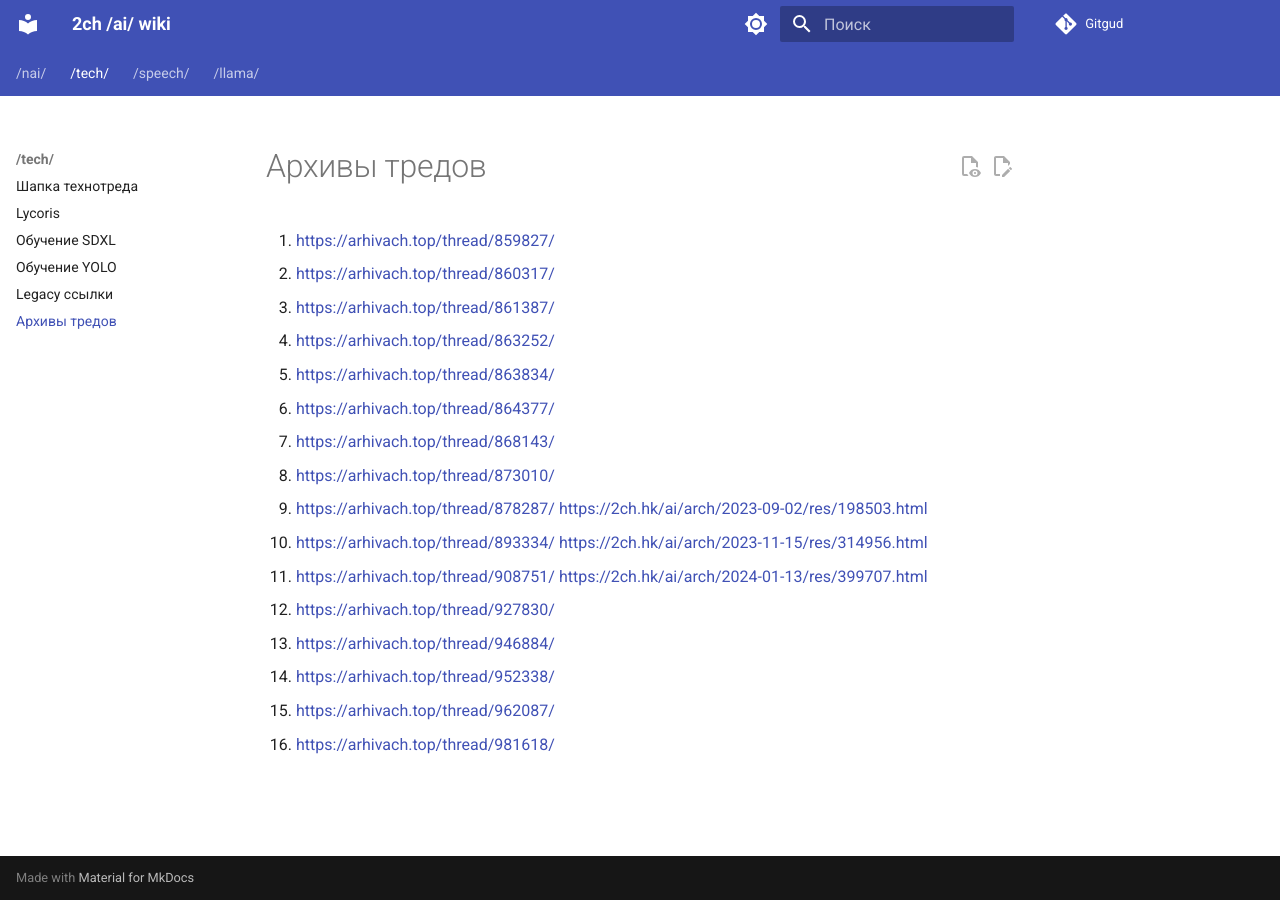
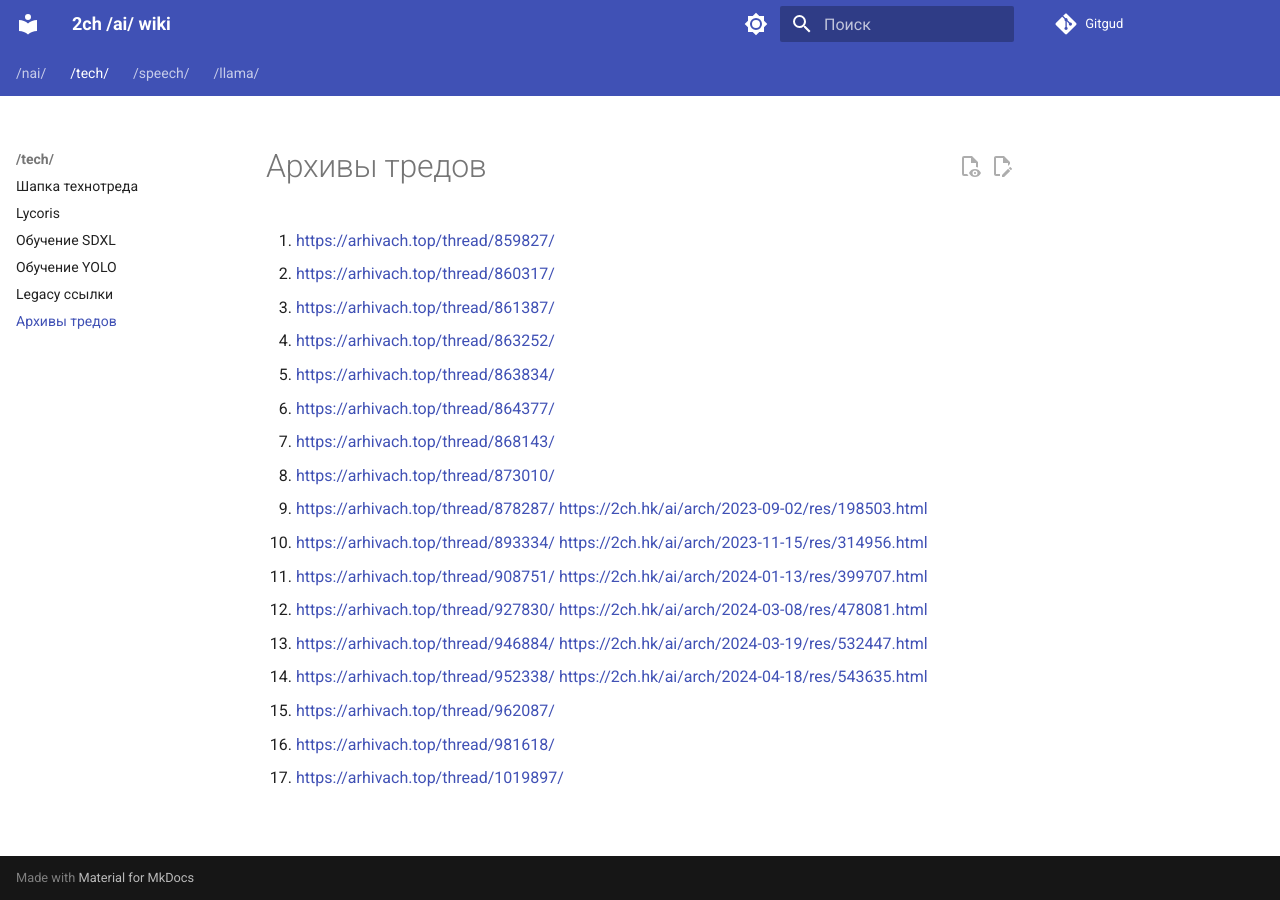
Before and after one commit to 2ch-ai/wiki, an MkDocs documentation site: the page built from docs/tech/old_threads.md, in a window 1280 px wide. Built offline with MkDocs 1.6.1 and Material for MkDocs 9.7.7, drawn with Linux system fonts in a browser that asks for light colours; some of the changed lines change nothing that is shown.

Commit message:
Update old_threads.md

```diff
--- a/docs/tech/old_threads.md
+++ b/docs/tech/old_threads.md
@@ -1,16 +1,17 @@
-1. [https://arhivach.top/thread/859827/](https://arhivach.top/thread/859827/)
-2. [https://arhivach.top/thread/860317/](https://arhivach.top/thread/860317/)
-3. [https://arhivach.top/thread/861387/](https://arhivach.top/thread/861387/)
-4. [https://arhivach.top/thread/863252/](https://arhivach.top/thread/863252/)
-5. [https://arhivach.top/thread/863834/](https://arhivach.top/thread/863834/)
-6. [https://arhivach.top/thread/864377/](https://arhivach.top/thread/864377/)
-7. [https://arhivach.top/thread/868143/](https://arhivach.top/thread/868143/)
-8. [https://arhivach.top/thread/873010/](https://arhivach.top/thread/873010/)
-9. [https://arhivach.top/thread/878287/](https://arhivach.top/thread/878287/) [https://2ch.hk/ai/arch/2023-09-02/res/198503.html](https://2ch.hk/ai/arch/2023-09-02/res/198503.html)
-10. [https://arhivach.top/thread/893334/](https://arhivach.top/thread/893334/) [https://2ch.hk/ai/arch/2023-11-15/res/314956.html](https://2ch.hk/ai/arch/2023-11-15/res/314956.html)
-11. [https://arhivach.top/thread/908751/](https://arhivach.top/thread/908751/) [https://2ch.hk/ai/arch/2024-01-13/res/399707.html](https://2ch.hk/ai/arch/2024-01-13/res/399707.html)
-12. [https://arhivach.top/thread/927830/](https://arhivach.top/thread/927830/)
-13. [https://arhivach.top/thread/946884/](https://arhivach.top/thread/946884/)
-14. [https://arhivach.top/thread/952338/](https://arhivach.top/thread/952338/)
-15. [https://arhivach.top/thread/962087/](https://arhivach.top/thread/962087/)
-16. [https://arhivach.top/thread/981618/](https://arhivach.top/thread/981618/)
+1. <https://arhivach.top/thread/859827/>
+2. <https://arhivach.top/thread/860317/>
+3. <https://arhivach.top/thread/861387/>
+4. <https://arhivach.top/thread/863252/>
+5. <https://arhivach.top/thread/863834/>
+6. <https://arhivach.top/thread/864377/>
+7. <https://arhivach.top/thread/868143/>
+8. <https://arhivach.top/thread/873010/>
+9. <https://arhivach.top/thread/878287/> <https://2ch.hk/ai/arch/2023-09-02/res/198503.html>
+10. <https://arhivach.top/thread/893334/> <https://2ch.hk/ai/arch/2023-11-15/res/314956.html>
+11. <https://arhivach.top/thread/908751/> <https://2ch.hk/ai/arch/2024-01-13/res/399707.html>
+12. <https://arhivach.top/thread/927830/> <https://2ch.hk/ai/arch/2024-03-08/res/478081.html>
+13. <https://arhivach.top/thread/946884/> <https://2ch.hk/ai/arch/2024-03-19/res/532447.html>
+14. <https://arhivach.top/thread/952338/> <https://2ch.hk/ai/arch/2024-04-18/res/543635.html>
+15. <https://arhivach.top/thread/962087/>
+16. <https://arhivach.top/thread/981618/>
+17. <https://arhivach.top/thread/1019897/>
```
